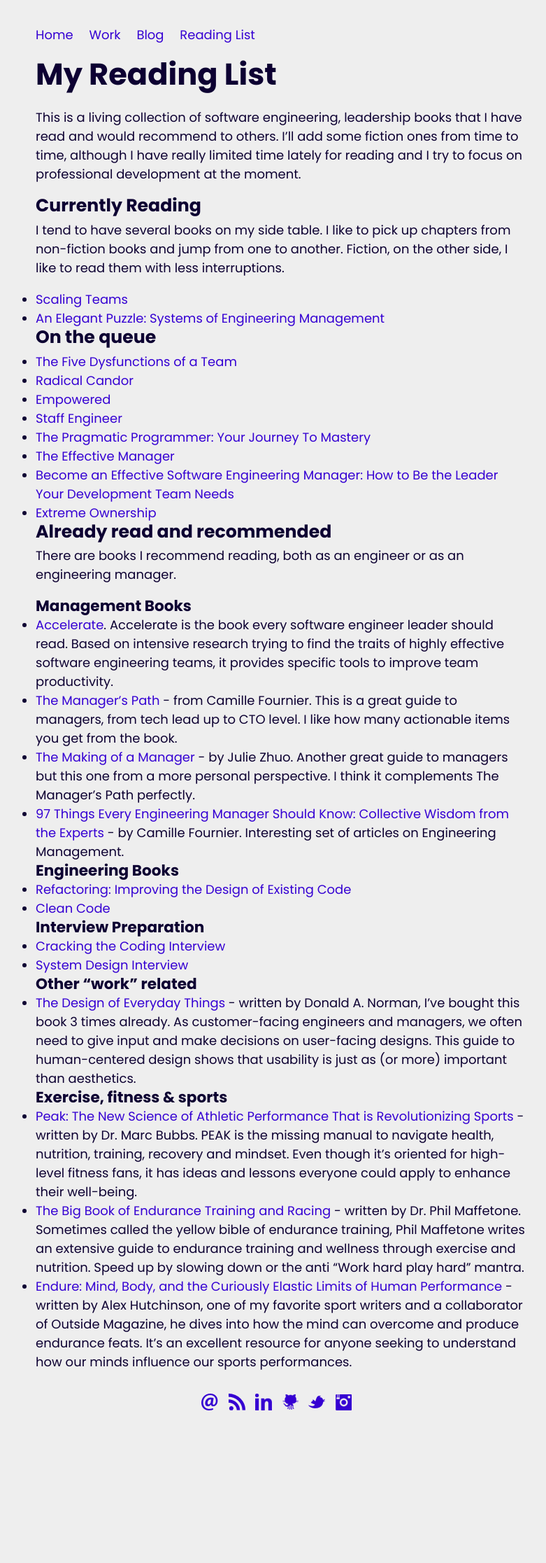
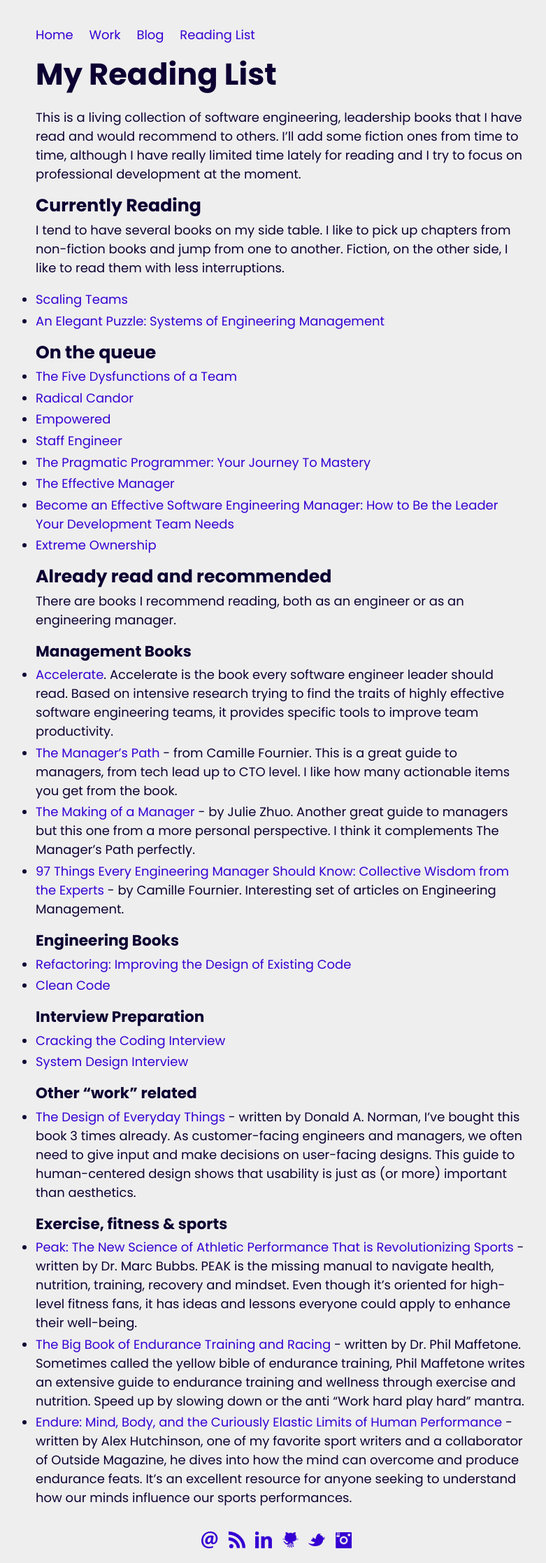
Before and after one commit to EdSancha/edsancha.github.io, a Jekyll site: the page built from my-reading-list/index.markdown, in a window 1280 px wide. Shown: the whole page at 70% size, without its empty margins (239-1020 px from the left). Built offline with Jekyll 4.4.1, drawn with Linux system fonts in a browser that asks for light colours; before the commit the page ends 2036 px from its top, so only the background shows below that.

Commit message:
Small changes to CSS and clean up some experiments

```diff
--- a/css/main.css
+++ b/css/main.css
@@ -57,16 +57,27 @@
   color:var(--body-foreground)
 }
 
-p, li {
+p {
   font-family: var(--font-family);
-  color:var(--body-foreground)
+  color:var(--body-foreground);
+  margin: 0 0 1em;
+}
+
+ul {
+  margin-bottom: 1em;
+}
+
+li {
+  font-family: var(--font-family);
+  color:var(--body-foreground);
+  margin-bottom: 0.2em;
 }
 
 h1 {
-  margin-bottom: 0.5em;
   line-height: 1.2em;
   font-size:2.4em;
   font-weight:var(--title-font-weight);
+  margin-bottom: 0.5em;
 }
 
 h2 {
@@ -78,11 +89,10 @@
 h3 {
   font-size:1.2em;
   font-weight:var(--title-font-weight);
+  margin-bottom: 0.3em;
 }
 
-p { margin: 0 0 1em; }
-
-a         {
+a {
   color: var(--link-foreground);
   text-decoration: none;
   border-bottom: 1px solid transparent;
```
Also changed, not shown: js/progress-bar.js (deleted, +0 -15 lines).
